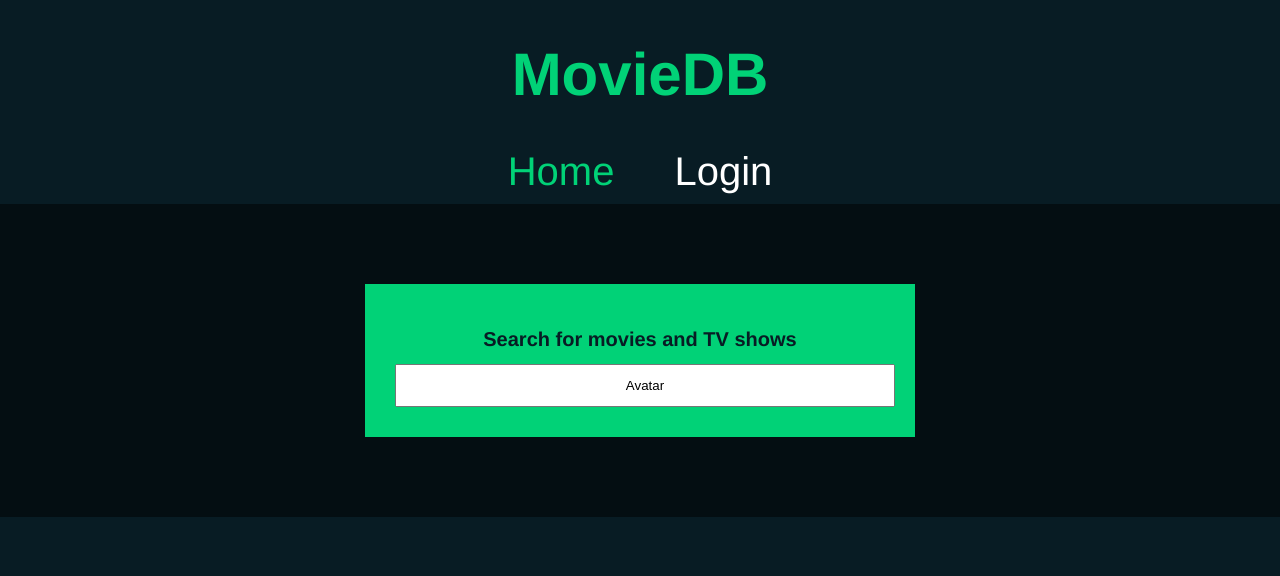
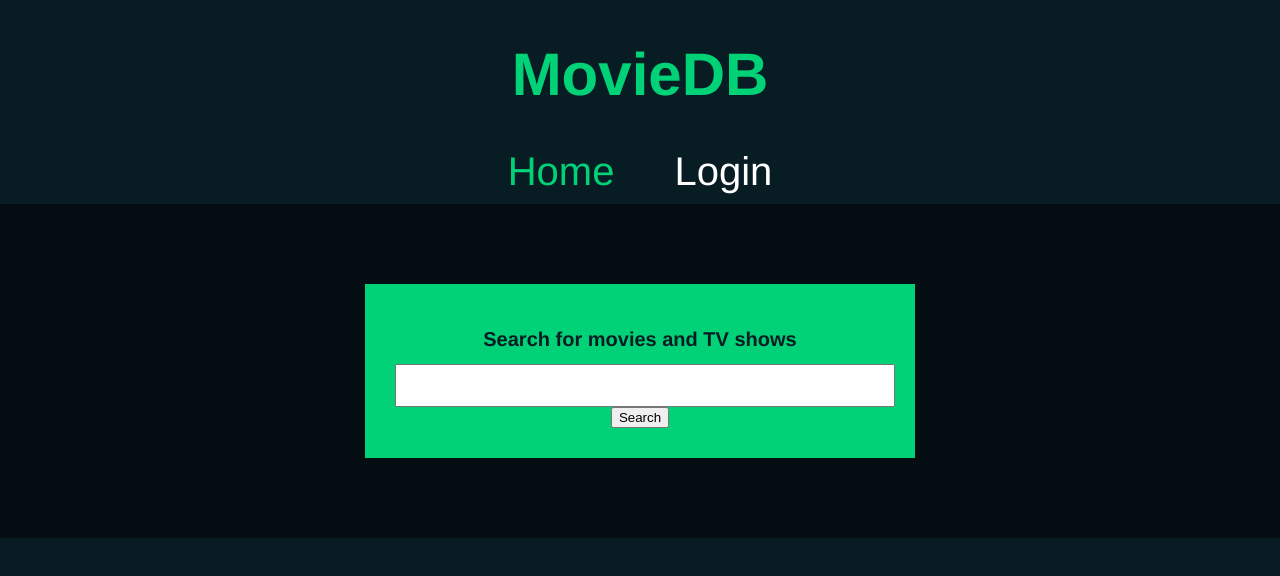
Before and after one commit to jm-shi/Filmster, a React (Create React App) app: page / in a window 1280 px wide. Shown: the top 576 px of the page. Built offline with nearby package versions, Linux system fonts and the light colour scheme.

Commit message:
Fetch data

```diff
--- a/package.json
+++ b/package.json
@@ -3,6 +3,8 @@
   "version": "0.1.0",
   "private": true,
   "dependencies": {
+    "axios": "^0.18.0",
+    "dotenv": "^6.0.0",
     "node-sass-chokidar": "^1.3.3",
     "npm-run-all": "^4.1.3",
     "react": "^16.4.2",
--- a/src/App.js
+++ b/src/App.js
@@ -5,6 +5,8 @@ import './styles/styles.scss';
 
 class App extends Component {
   render() {
+    const test = process.env;
+    console.log('test', test);
     return <AppRouter />;
   }
 }
--- a/src/components/Searchbar.js
+++ b/src/components/Searchbar.js
@@ -1,10 +1,33 @@
 import React from 'react';
+import { searchMovie } from '../utils/api';
 
-const Searchbar = () => (
-  <form className="searchbar">
-    <h1>Search for movies and TV shows</h1>
-    <input value="Avatar" readOnly />
-  </form>
-);
+export default class Searchbar extends React.Component {
+  constructor(props) {
+    super(props);
 
-export default Searchbar;
+    this.state = {
+      query: ''
+    };
+  }
+  onQueryChange = e => {
+    const query = e.target.value;
+    this.setState(() => ({ query }));
+  };
+  onSubmit = e => {
+    e.preventDefault();
+
+    if (this.state.query) {
+      searchMovie(this.state.query);
+    }
+  };
+  render() {
+    return (
+      <form className="searchbar" onSubmit={this.onSubmit}>
+        <h1>Search for movies and TV shows</h1>
+        <input value={this.state.query} onChange={this.onQueryChange} />
+
+        <button>Search</button>
+      </form>
+    );
+  }
+}
--- a/src/index.js
+++ b/src/index.js
@@ -1,6 +1,9 @@
 import React from 'react';
 import ReactDOM from 'react-dom';
+import App from './App';
+import dotenv from 'dotenv';
 import './styles/styles.css';
-import App from './App';
+
+dotenv.config();
 
 ReactDOM.render(<App />, document.getElementById('root'));
--- /dev/null
+++ b/src/utils/api.js
@@ -0,0 +1,12 @@
+import axios from 'axios';
+
+export const searchMovie = query => {
+  const prefix = 'https://api.themoviedb.org/3/search/movie?';
+  const apiKey = process.env.REACT_APP_MOVIE_API_KEY;
+  const searchRequest = `${prefix}api_key=${apiKey}&language=en-US&query=${query}&page=1&include_adult=false`;
+
+  axios
+    .get(searchRequest)
+    .then(result => console.log(result))
+    .catch(error => console.log(error));
+};
```
Also changed, not shown: 2 other files (tests, documents, lock files or other folders).
